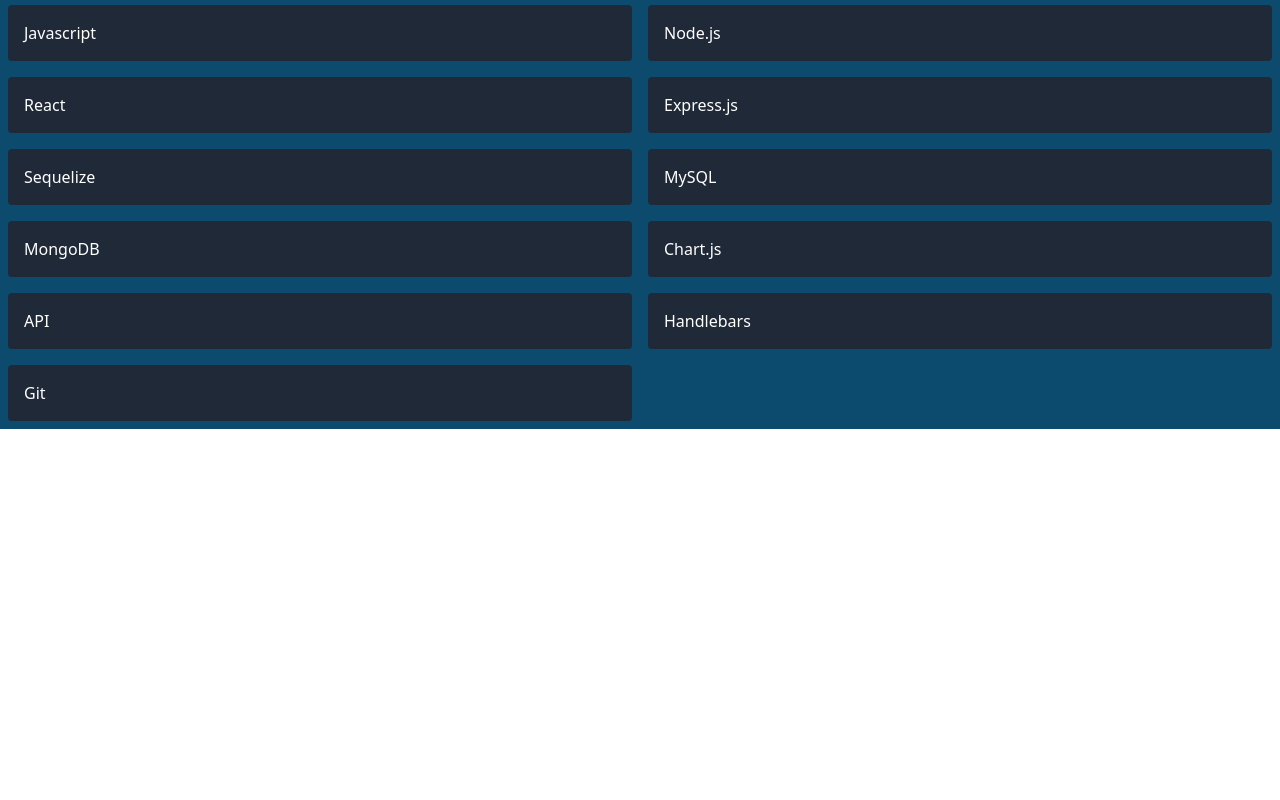
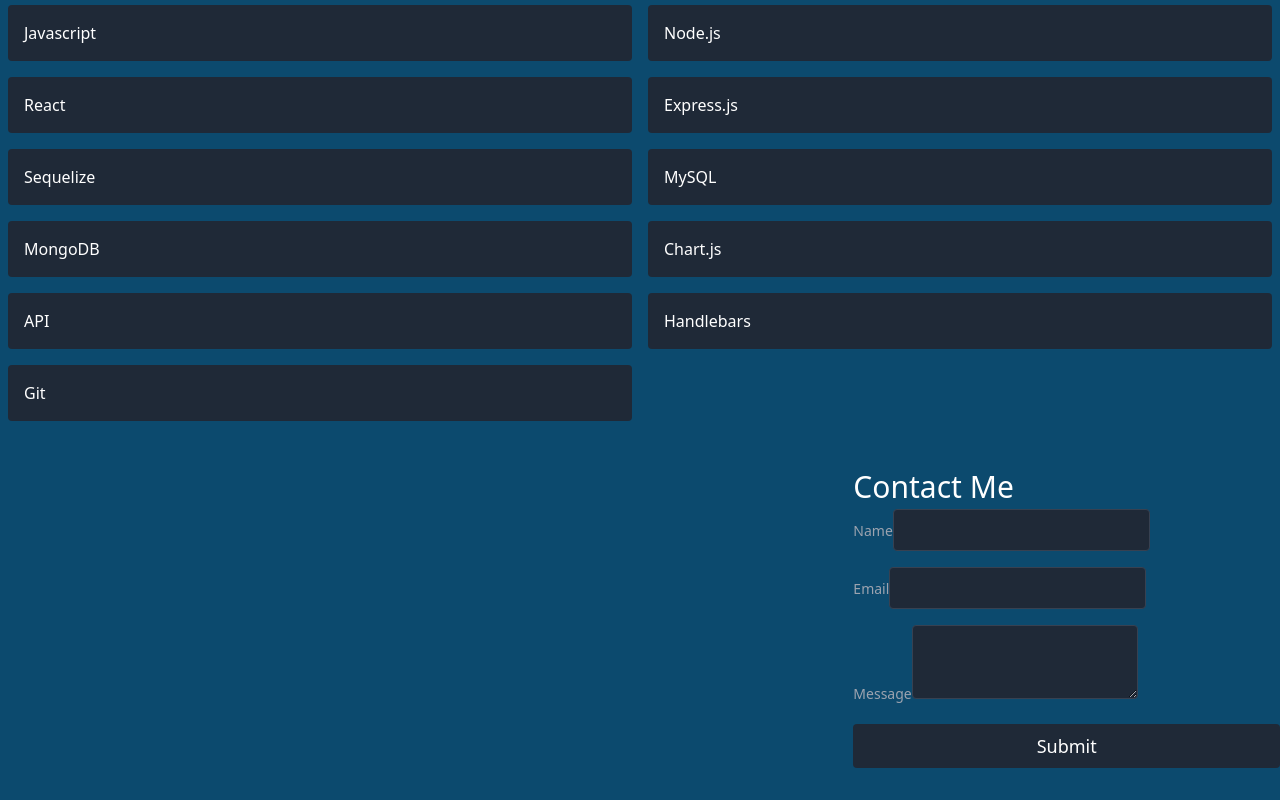
Before and after one commit to robogf/Proffesional-Portfolio, a React (Create React App) app: page / in a window 1280 px wide. Shown: the part 2085-2885 px from the top of the page. Before the commit the page ends 2522 px from the top, so only its background shows below. Built offline with nearby package versions, Linux system fonts and the light colour scheme.

Commit message:
added contact form

```diff
--- a/src/components/Contact.js
+++ b/src/components/Contact.js
@@ -1,6 +1,88 @@
 import React from "react";
+import { validateEmail } from "../utils/helpers";
+function Contact () {
+  const [name, setName] = React.useState("");
 
-function Contact () {
+   const [errorMessage, setErrorMessage] = React.useState('');
 
+   const handleSubmit = (e) => {
+      if (e.target.name === 'email') {
+         const isValid = validateEmail(e.target.value);
+         console.log(isValid);
+         if (!isValid) {
+            setErrorMessage('Your email is invalid.');
+         } else {
+            setErrorMessage('');
+         }
+      } else {
+         if (!e.target.value.length) {
+            setErrorMessage(`${e.target.name} is required.`);
+         } else {
+            setErrorMessage('');
+         }
+      }
+      if (!errorMessage) {
+         setName({ ...name, [e.target.name]: e.target.value });
+      }
+   }
+   return (
+        <form
+        name="contact"
+        onSubmit={handleSubmit}
+        className="lg:w-1/3 md:w-1/2 flex flex-col md:ml-auto w-full md:py-8 mt-8 md:mt-0">
+        <h2 className="text-white sm:text-4x1 text-3xl mb-1 font-medium title-font">
+            Contact Me
+        </h2>
+        <div className="relative mb-4">
+            <label htmlFor="name" className="leading-7 text-sm text-gray-400">
+                Name
+            </label>
+            <input
+                type="text"
+                id="name"
+                name="name"
+                onChange={handleSubmit}
+                defaultValue={name.name}
+                className=" bg-gray-800 rounded border border-gray-700 focus:border-indigo-500 focus:ring-2 focus:ring-indigo-900 text-base outline-none text-gray-100 py-1 px-3 leading-8 transition-colors duration-200 ease-in-out"
+            />
+
+        </div>
+        <div className="relative mb-4">
+            <label htmlFor="email" className="leading-9 text-sm text-gray-400">
+                Email
+            </label>
+            <input
+                type="email"
+                id="email"
+                name="email"
+                onChange={handleSubmit}
+                defaultValue={name.email}
+                className=" bg-gray-800 rounded border border-gray-700 focus:border-indigo-500 focus:ring-2 focus:ring-indigo-900 text-base outline-none text-gray-100 py-1 px-3 leading-8 transition-colors duration-200 ease-in-out"
+            />
+        </div>
+        <div className="relative mb-4">
+            <label htmlFor="message" className="leading-7 text-sm text-gray-400">
+                Message
+            </label>
+            <textarea
+                id="message"
+                name="message"
+                onChange={handleSubmit}
+                defaultValue={name.message}
+                className="w-half bg-gray-800 rounded border border-gray-700 focus:border-indigo-500 focus:ring-2 focus:ring-indigo-900 text-base outline-none text-gray-100 py-1 px-3 leading-8 transition-colors duration-200 ease-in-out"
+            />
+        </div>
+        {errorMessage && (
+            <div>
+                <p className="error-text">{errorMessage}</p>
+            </div>
+        )}
+        <button
+            type="submit"
+            className="text-white bg-gray-800 border-0 py-2 px-6 focus:outline-none hover:bg-gray-700 rounded text-lg">
+            Submit
+        </button>
+        </form>
+   )
 }
 export default Contact;
```
